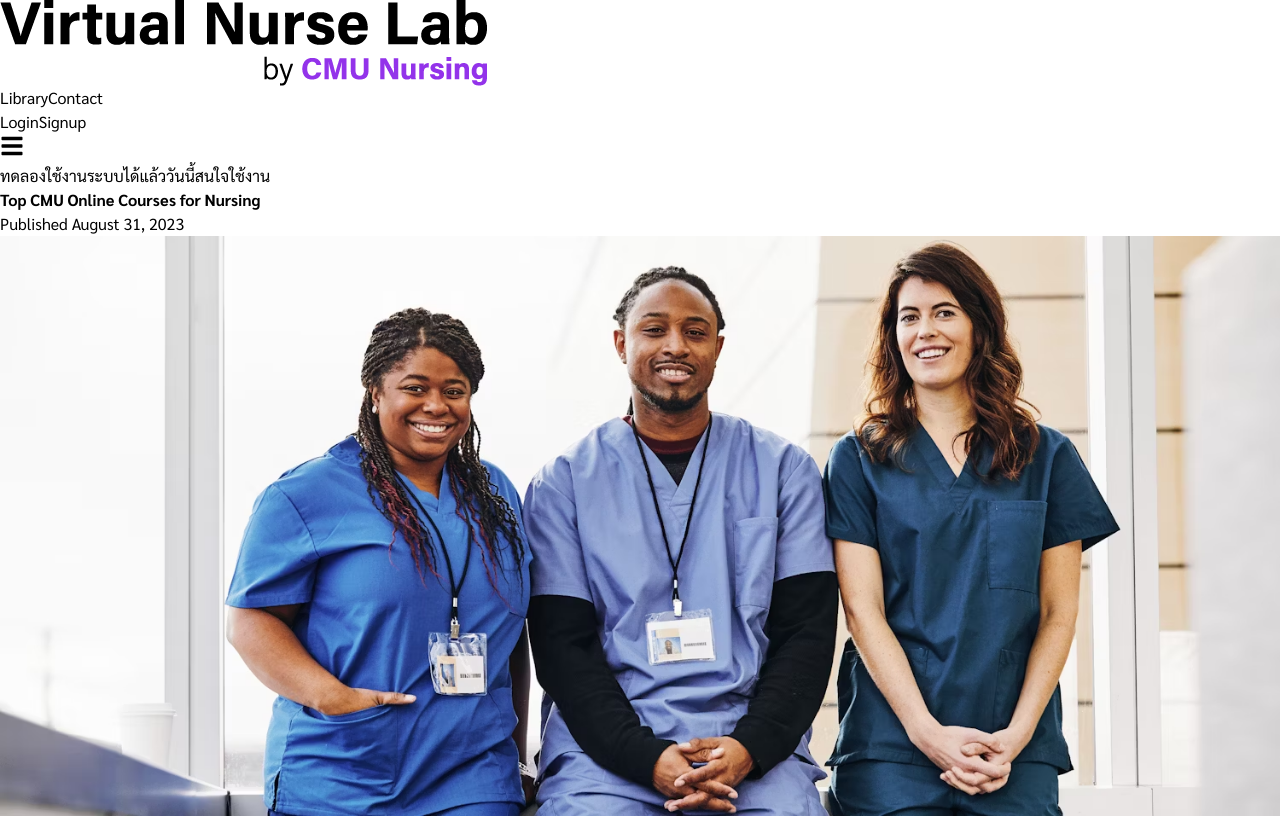
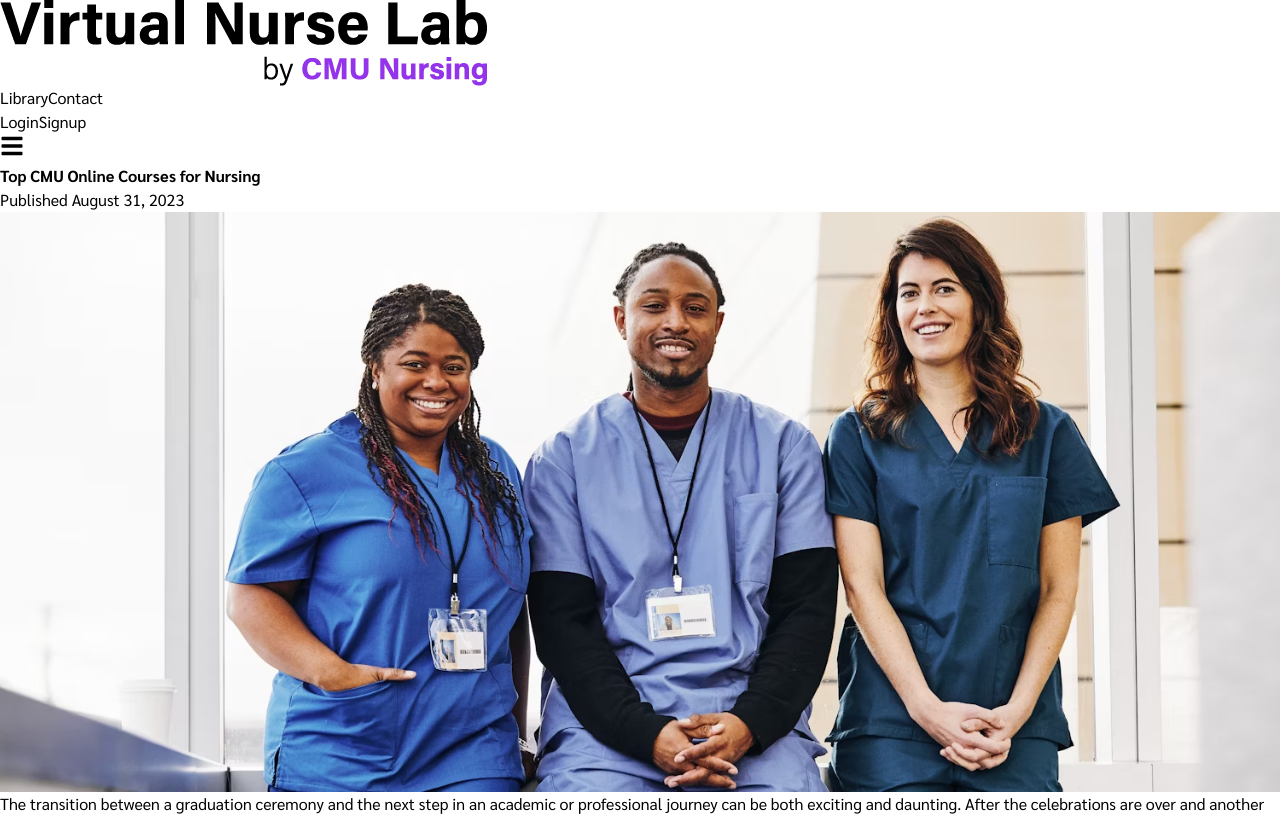
Before and after one commit to sukritx/virtual-nurse-lab, a React (Vite) app in the folder frontend/: page /library/1 in a window 1280 px wide. Shown: the top 818 px of the page. Built offline with nearby package versions, Linux system fonts and the light colour scheme; a web font is replaced by a local one.

Commit message:
extract announcementbar from navbar

```diff
--- /dev/null
+++ b/frontend/src/components/AnnouncementBar.jsx
@@ -0,0 +1,12 @@
+import { Link } from 'react-router-dom';
+
+export const AnnouncementBar = () => {
+  return (
+    <div className="bg-blue-600 text-white text-center py-2">
+      <span>
+        ทดลองใช้งานระบบได้แล้ววันนี้
+        <Link to="/contact" className="underline ml-2">สนใจใช้งาน</Link>
+      </span>
+    </div>
+  );
+};
--- a/frontend/src/components/NavigationMenu.jsx
+++ b/frontend/src/components/NavigationMenu.jsx
@@ -12,7 +12,6 @@
   };
 
   return (
-    <>
     <nav className="bg-white shadow-md w-full">
       <div className="container mx-auto px-4">
         <div className="flex justify-between items-center py-4">
@@ -66,12 +65,5 @@
         </div>
       )}
     </nav>
-      <div className="bg-blue-600 text-white text-center py-2">
-        <span>
-          ทดลองใช้งานระบบได้แล้ววันนี้
-          <a href="/contact" className="underline ml-2">สนใจใช้งาน</a>
-        </span>
-      </div>
-    </>
   );
 };
--- a/frontend/src/components/WelcomeSection.jsx
+++ b/frontend/src/components/WelcomeSection.jsx
@@ -21,7 +21,7 @@
       <div className="md:w-1/2 text-center md:text-left md:pl-8">
         <h2 className="text-4xl font-bold mb-4">Next Level Learning, Real Results</h2>
         <p className="text-xl mb-6">
-          นักศึกษาสามารถฝึกทำแล็บเสมือนโดยอัพโหลดวิดีโอ ตรวจโดยใช้ AI ช่วยแบ่งเบาภาระบุคลากร
+          นักศึกษาสามารถฝึกทำแล็บเสมือนโดยอัพโหลดวิดีโอ ตรวจโดยใช้ AI ช่แบ่งเบาภาระบุคลากร
         </p>
         <div className="flex justify-center md:justify-start space-x-4">
           <button
--- a/frontend/src/pages/Homepage.jsx
+++ b/frontend/src/pages/Homepage.jsx
@@ -2,9 +2,12 @@
 import { DemoMessage } from '../components/DemoMessage';
 import { FeaturedLabs } from '../components/FeaturedLabs';
 import WelcomeSection from '../components/WelcomeSection';
+import { AnnouncementBar } from '../components/AnnouncementBar';
 
 export const Homepage = () => {
   return (
+    <>
+      <AnnouncementBar />
       <div className="homepage min-h-screen flex flex-col items-center justify-center">
         <header className="w-full">
         </header>
@@ -16,5 +19,6 @@
           </div>
         </main>
       </div>
+    </>
   );
 };
```
Lines whose indentation alone changed are shown as unchanged.
